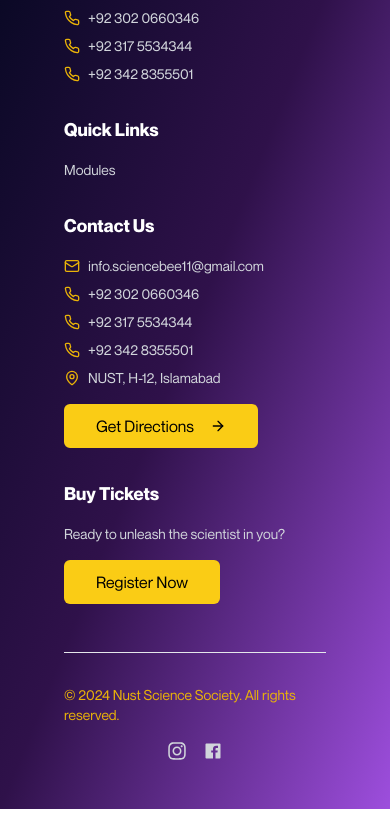
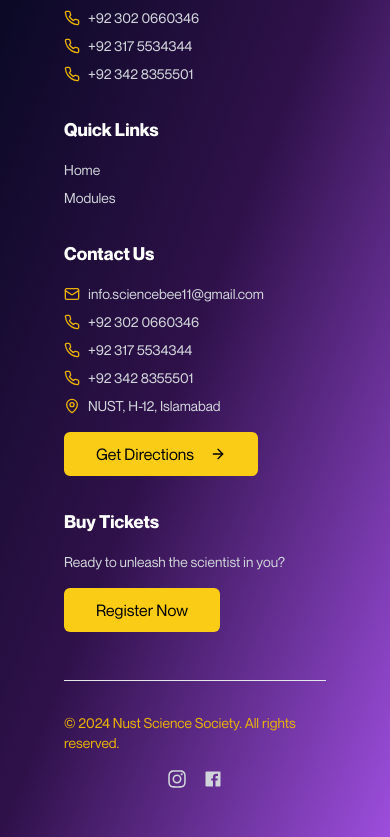
Before and after one commit to haramnasir24/sb-11, a Next.js app: page /register in a window 390 px wide. Shown: the part 1763-2600 px from the top of the page. Before the commit the page ends 2572 px from the top, so only its background shows below. Built offline with nearby package versions, Linux system fonts and the light colour scheme.

Commit message:
style(navbar): added register now button in mobile hamburger menu

```diff
--- a/src/components/landing/navbar/navbar.tsx
+++ b/src/components/landing/navbar/navbar.tsx
@@ -6,7 +6,6 @@ import Link from "next/link";
 import { useState } from "react";
 
 const navItems = [
-  { name: "Home", link: "/" },
   { name: "About Us", link: "about" },
   { name: "Past Events", link: "past-events" },
   { name: "Socials", link: "socials" },
@@ -97,6 +96,14 @@ export default function Navbar() {
                 {name}
               </Link>
             ))}
+
+            <Link
+              href="/register"
+              className="block rounded-md px-3 py-2 text-base font-medium text-white hover:text-gray-300"
+              onClick={() => setIsOpen(false)}
+            >
+              Register Now
+            </Link>
           </div>
         </div>
       )}
--- a/src/components/modules/navbar.tsx
+++ b/src/components/modules/navbar.tsx
@@ -92,6 +92,13 @@ export default function ModulesNavbar() {
                 {name}
               </Link>
             ))}
+            <Link
+              href="/register"
+              className="block rounded-md px-3 py-2 text-base font-medium text-white hover:text-gray-300"
+              onClick={() => setIsOpen(false)}
+            >
+              Register Now
+            </Link>
           </div>
         </div>
       )}
--- a/src/components/registration-form/common/footer.tsx
+++ b/src/components/registration-form/common/footer.tsx
@@ -49,6 +49,14 @@ export default function FormFooter() {
           <div className="space-y-4">
             <h3 className="text-lg font-semibold">Quick Links</h3>
             <ul className="space-y-2 text-sm text-gray-300">
+              <li>
+                <Link
+                  href="/"
+                  className="transition-colors hover:text-yellow-500"
+                >
+                  Home
+                </Link>
+              </li>
               <li>
                 <Link
                   href="/modules"
```
